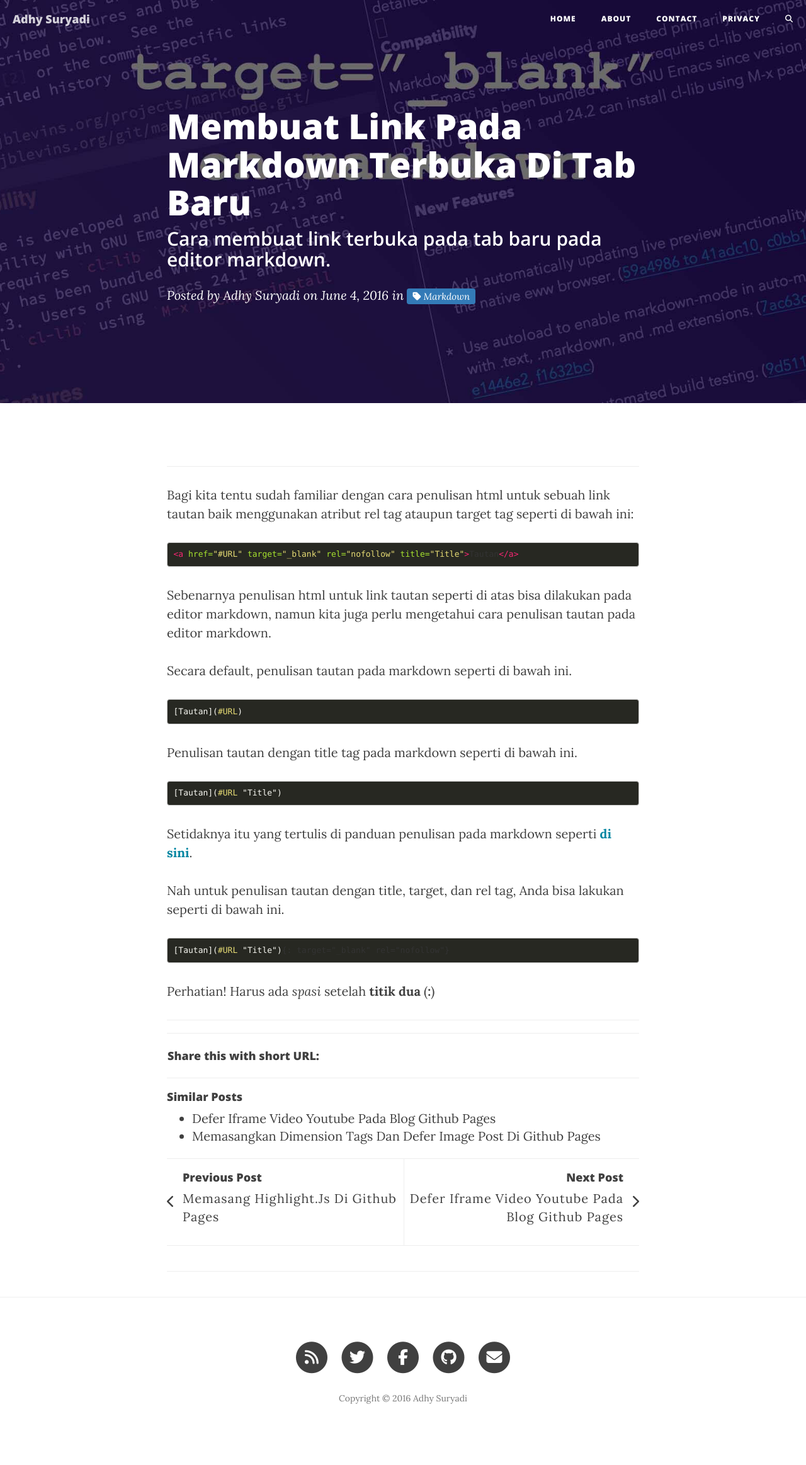
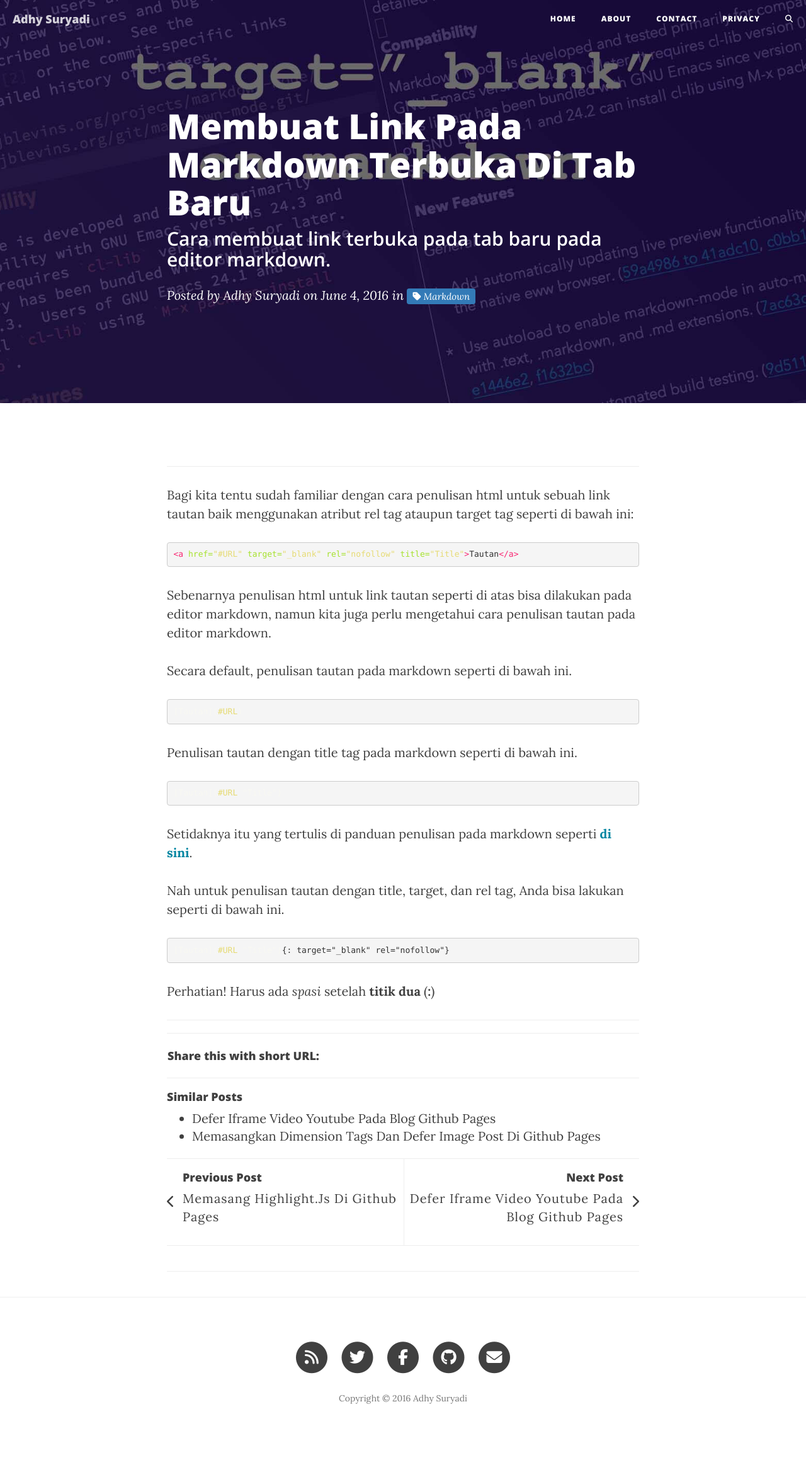
Before and after one commit to KompiAjaib/kompiajaib.github.io, a Jekyll site: the page built from _posts/2016-06-04-membuat-link-terbuka-di-tab-baru.markdown, in a window 1280 px wide. Shown: the whole page at 63% size. Built offline with Jekyll 4.4.1, drawn with Linux system fonts in a browser that asks for light colours; nearby versions of some CDN libraries; comment, search, counter and statistics services are not loaded.

Commit message:
Update syntax.css

```diff
--- a/css/syntax.css
+++ b/css/syntax.css
@@ -1,4 +1,4 @@
-.highlight pre, .highlight code { background-color: #272822; }
+pre .highlight { background-color: #272822; }
 .highlight .hll { background-color: #272822; }
 .highlight .c { color: #75715e } /* Comment */
 .highlight .err { color: #960050; background-color: #1e0010 } /* Error */
```
